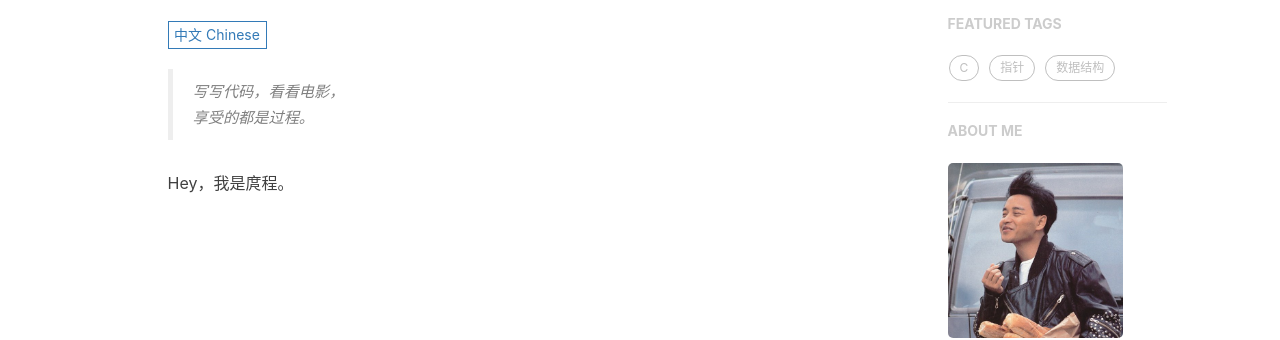
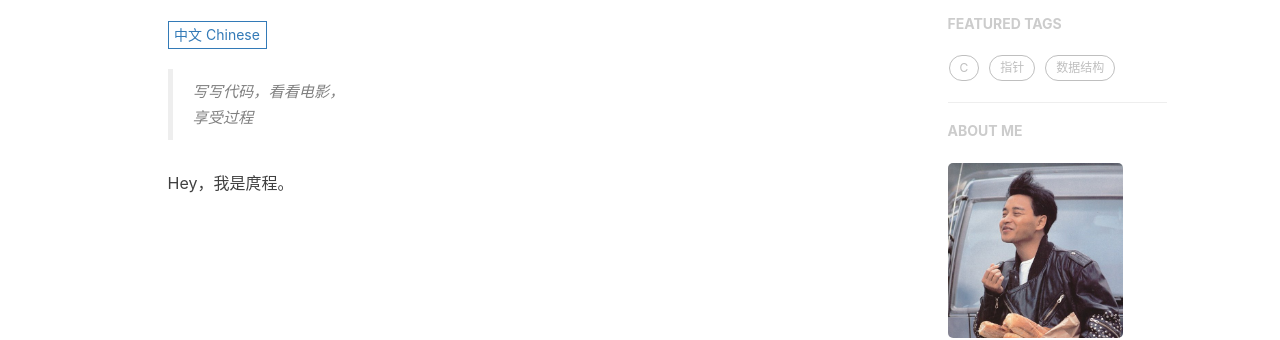
Before and after one commit to TuoAiTang/TuoAiTang.github.io, a Jekyll site: the page built from about.html, in a window 1280 px wide. Shown: the part 432-772 px from the top of the page. Built offline with Jekyll 4.4.1, drawn with Linux system fonts in a browser that asks for light colours; nearby versions of some CDN libraries; comment, search, counter and statistics services are not loaded.

Commit message:
edit about

```diff
--- a/_includes/about/zh.md
+++ b/_includes/about/zh.md
@@ -1,4 +1,4 @@
 > 写写代码，看看电影，
-> 享受的都是过程。
+> 享受过程
 
 Hey，我是庹程。
```
